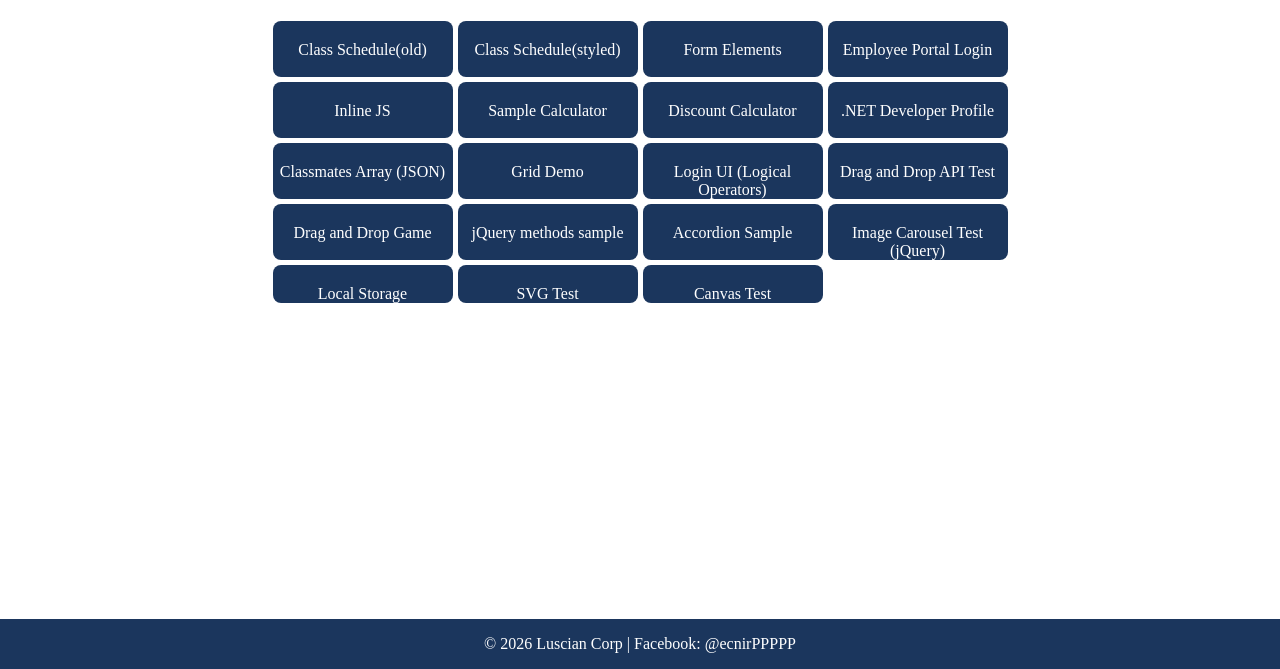
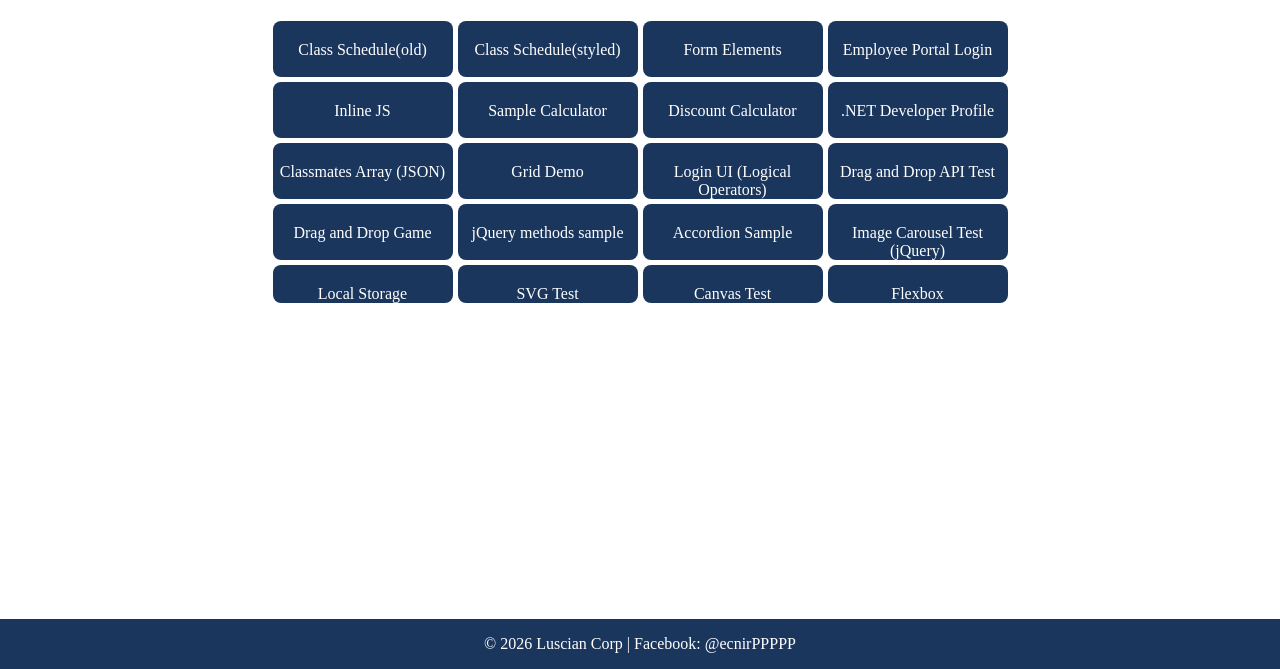
Before and after one commit to MirokuSano/Website, a plain HTML site: page portfolio.html in a window 1280 px wide. Shown: the part 131-800 px from the top of the page. Drawn offline with Linux system fonts and the light colour scheme.

Commit message:
Add Flexbox link to portfolio.html
Added a link to the Flexbox page in the portfolio.

```diff
--- a/portfolio.html
+++ b/portfolio.html
@@ -37,6 +37,7 @@
 			<a href = "localStorage.html" class="box"> Local Storage </a>
 			<a href = "svgTest.html" class = "box"> SVG Test </a>
 			<a href = "canvasTest.html" class = "box"> Canvas Test </a>
+			<a href = "flexbox.html" class = "box"> Flexbox </a>
 			</main>
 		<footer>
         	<p>&copy; 2026 Luscian Corp | Facebook: @ecnirPPPPP </p>
```
